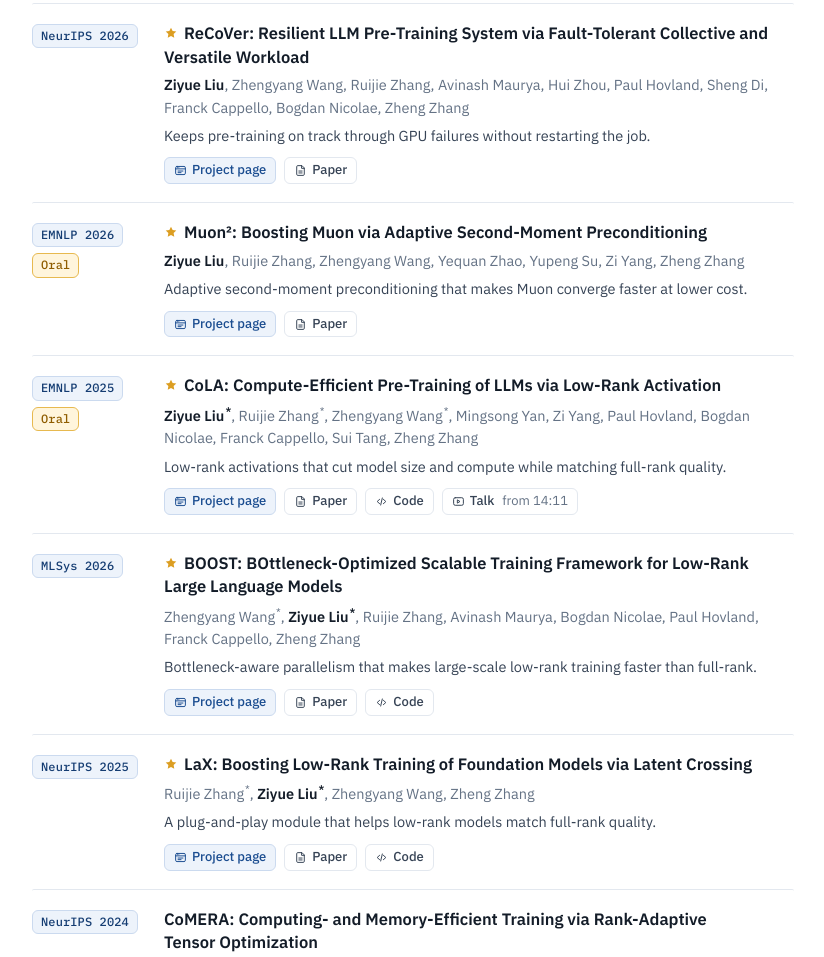
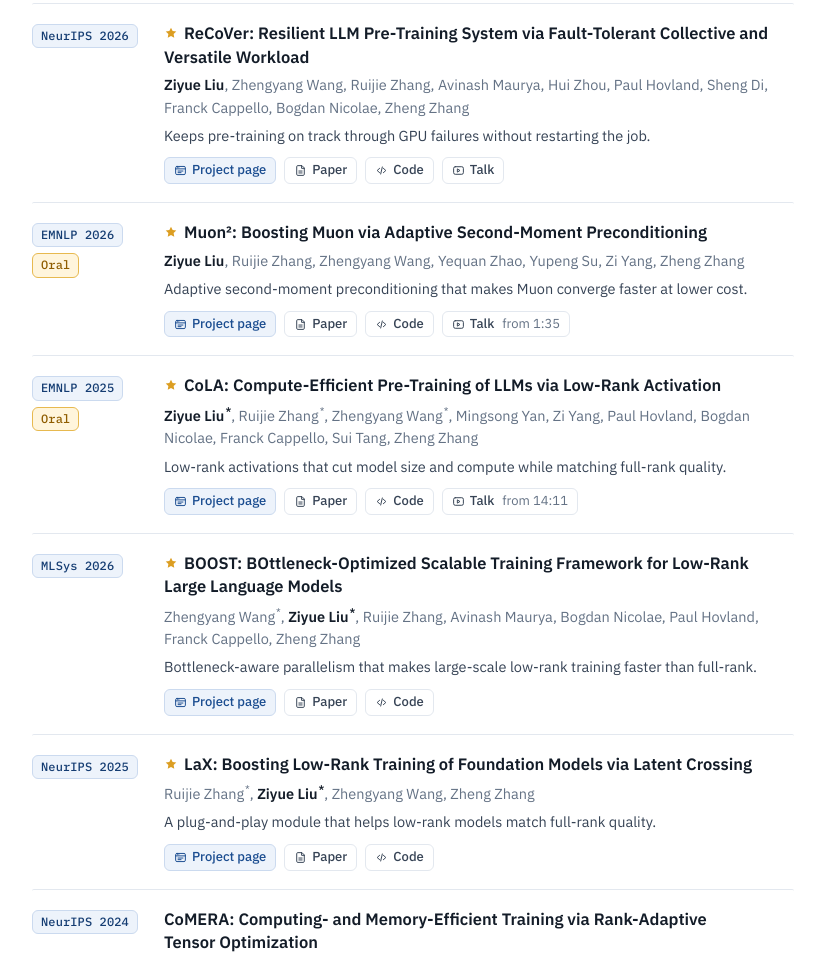
Before and after one commit to alvin-zyl/alvin-zyl.github.io, a plain HTML site: page index.html in a window 1280 px wide. Shown: the part 3754-4711 px from the top of the page, without its empty margins (384-1208 px from the left). Drawn offline with Linux system fonts and the light colour scheme.

Commit message:
Add talk, code and slides links for Muon² and ReCoVer
- Muon²: EMNLP 2026 session recording (talk starts at 1:35) and the code
  repo, on the homepage entry and the project page
- ReCoVer: code repo and NeurIPS 2026 talk on SlidesLive on both pages,
  and the talk slides on the project page

Co-Authored-By: Claude Opus 5.5 <noreply@anthropic.com>
Claude-Session: https://claude.ai/code/session_01DUUUi6UWkyfkNVPHi9LorR

```diff
--- a/index.html
+++ b/index.html
@@ -1148,6 +1148,8 @@ h2 {
             <p class="pub-links">
               <a class="plink proj" href="recover/"><svg class="i" aria-hidden="true"><use href="#i-page"/></svg>Project page</a>
               <a class="plink" href="https://arxiv.org/abs/2605.11215" target="_blank" rel="noopener"><svg class="i" aria-hidden="true"><use href="#i-file"/></svg>Paper</a>
+              <a class="plink" href="https://github.com/alvin-zyl/ReCoVer" target="_blank" rel="noopener"><svg class="i" aria-hidden="true"><use href="#i-code"/></svg>Code</a>
+              <a class="plink" href="https://recorder-v3.slideslive.com/?share=114215&amp;s=8661a476-d61a-4dfe-95ca-66992336e30d" target="_blank" rel="noopener" title="NeurIPS 2026 talk, recorded on SlidesLive (4:42)."><svg class="i" aria-hidden="true"><use href="#i-play"/></svg>Talk</a>
             </p>
           </div>
         </li>
@@ -1161,6 +1163,8 @@ h2 {
             <p class="pub-links">
               <a class="plink proj" href="muon2/"><svg class="i" aria-hidden="true"><use href="#i-page"/></svg>Project page</a>
               <a class="plink" href="https://arxiv.org/abs/2604.09967" target="_blank" rel="noopener"><svg class="i" aria-hidden="true"><use href="#i-file"/></svg>Paper</a>
+              <a class="plink" href="https://github.com/alvin-zyl/Muon2" target="_blank" rel="noopener"><svg class="i" aria-hidden="true"><use href="#i-code"/></svg>Code</a>
+              <a class="plink" href="https://us06web.zoom.us/rec/share/7dSqlXb0_oQewmLyhoeaE5CY3o_mm4WcOxGyeH_V12KGFJEU431Lngwp2v082hY.A4XRnAkauJzBqxjv?startTime=1792921173000" target="_blank" rel="noopener" title="EMNLP 2026 session recording. The Muon² talk is the first in the session and starts at 1:35."><svg class="i" aria-hidden="true"><use href="#i-play"/></svg>Talk<span class="t">from 1:35</span></a>
             </p>
           </div>
         </li>
```
Also changed, not shown: muon2/index.html (+2 -0 lines), recover/index.html (+3 -0 lines), 1 other file.
